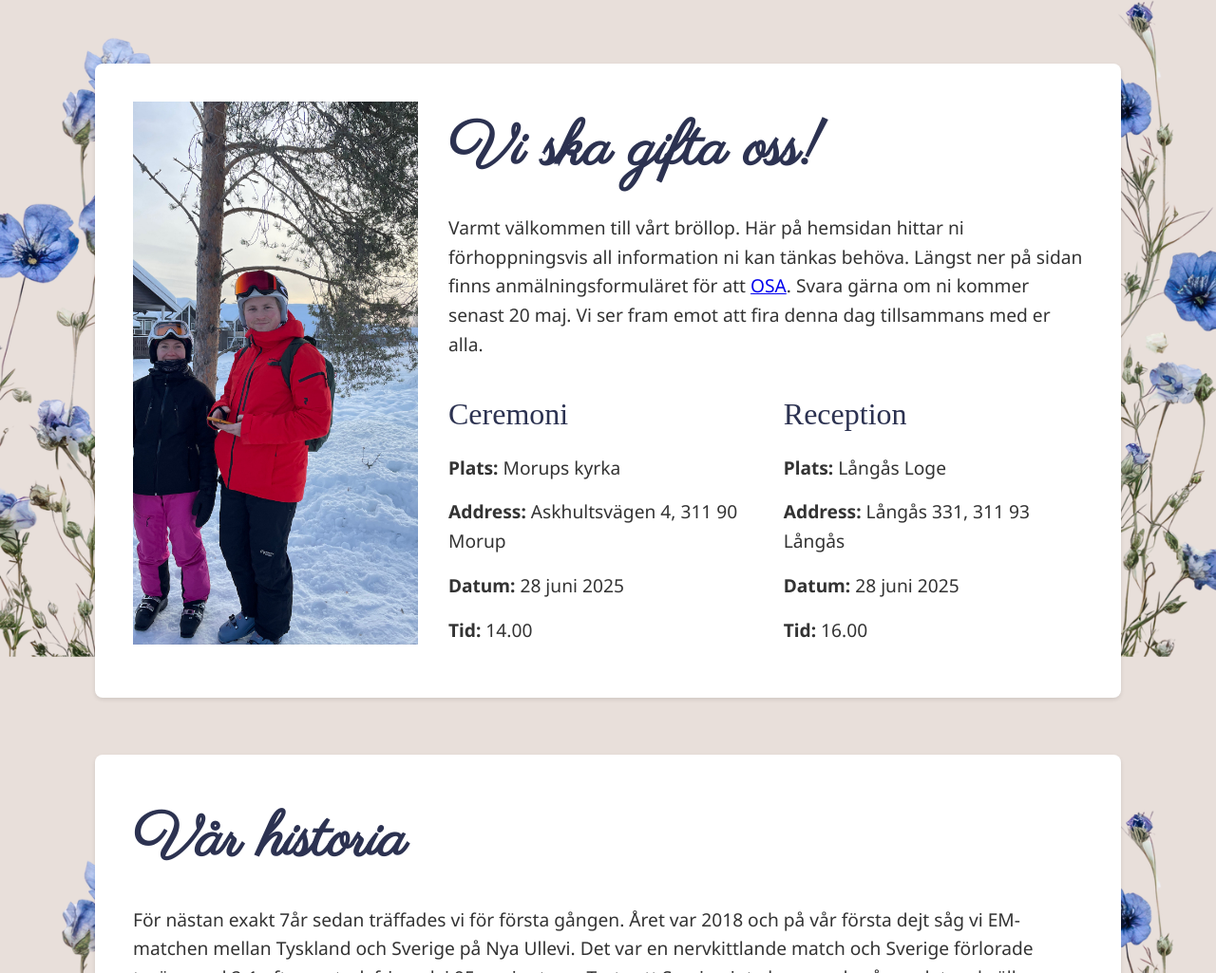
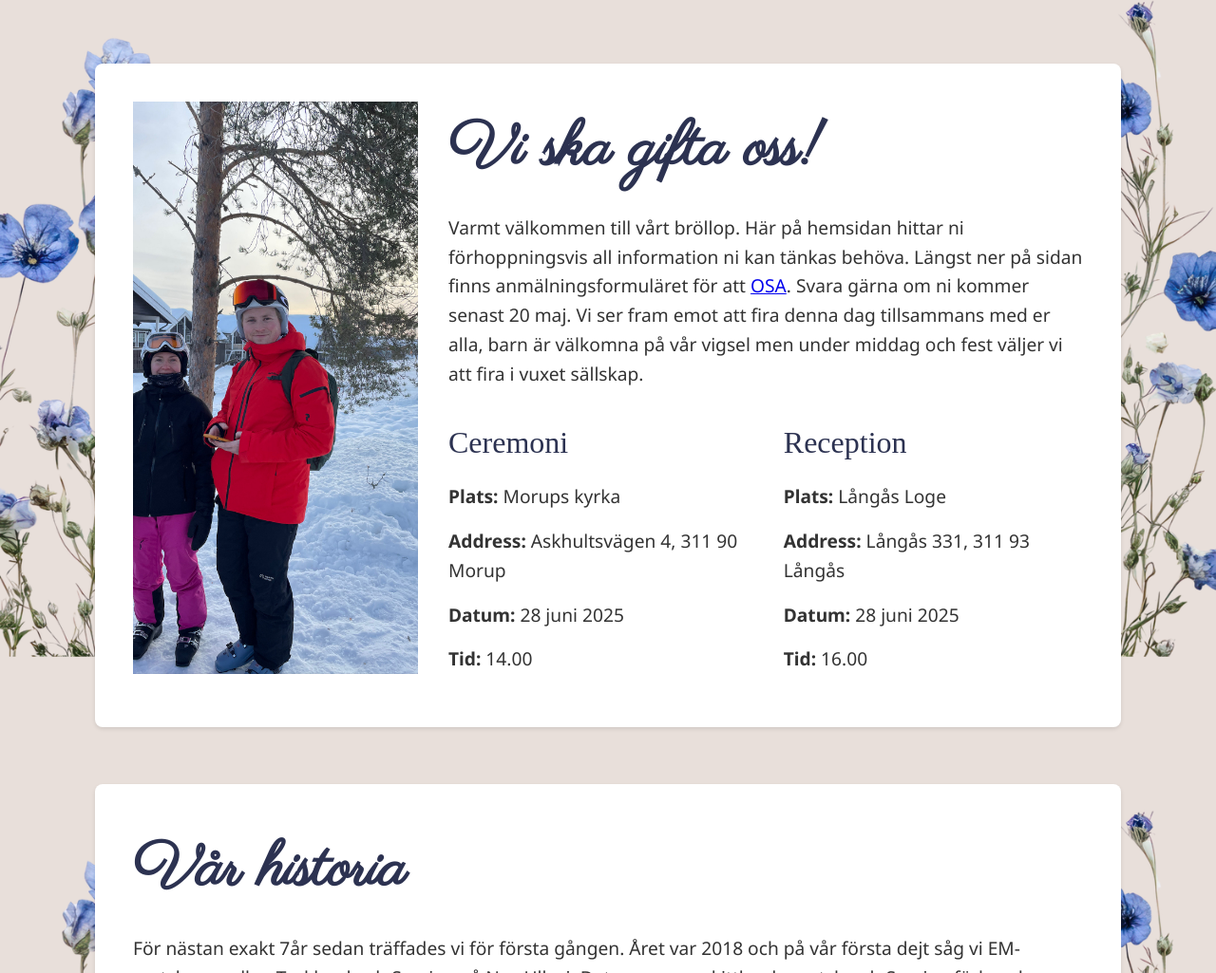
Before and after one commit to Carl-JohanJaberg/Carl-JohanJaberg.github.io-C-J-Mimmi-brollop, a plain HTML site: page index.html in a window 1280 px wide. Shown: the part 1015-2040 px from the top of the page at 95% size. Drawn offline with Linux system fonts and the light colour scheme; a script that the page names is missing; a web font is replaced by a local one.

Commit message:
Update index.html

```diff
--- a/index.html
+++ b/index.html
@@ -82,7 +82,7 @@ var x = setInterval(function() {
     <div class="details-container">
         <h1>Vi ska gifta oss!</h1>
         <p>Varmt välkommen till vårt bröllop. Här på hemsidan hittar ni förhoppningsvis all information ni kan tänkas behöva.
-        Längst ner på sidan finns anmälningsformuläret för att <a href="#osa">OSA</a>. Svara gärna om ni kommer senast 20 maj. Vi ser fram emot att fira denna dag tillsammans med er alla.</p>
+        Längst ner på sidan finns anmälningsformuläret för att <a href="#osa">OSA</a>. Svara gärna om ni kommer senast 20 maj. Vi ser fram emot att fira denna dag tillsammans med er alla, barn är välkomna på vår vigsel men under middag och fest väljer vi att fira i vuxet sällskap.</p>
         <div class="details-content">
             <div class="details-information">
             <h2>Ceremoni</h2>
```
